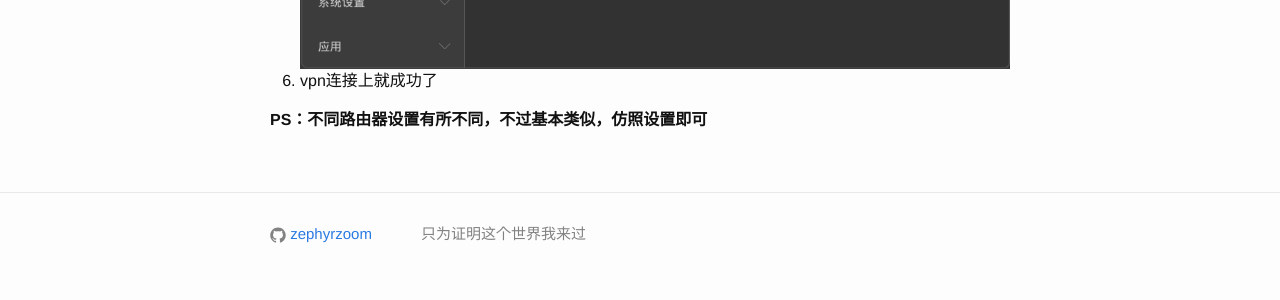
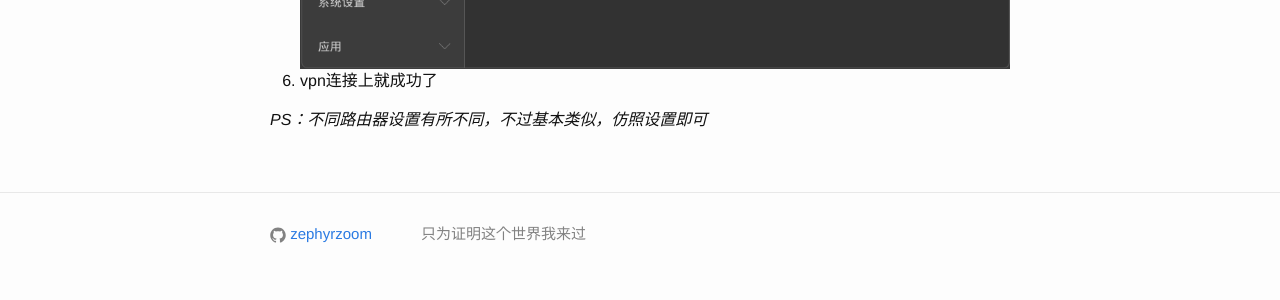
Before and after one commit to zephyrzoom/zephyrzoom.github.io, a Jekyll site: the page built from _posts/2017-03-08-drcom.md, in a window 1280 px wide. Shown: the part 2938-3238 px from the top of the page. Built offline with Jekyll 4.4.1, drawn with Linux system fonts in a browser that asks for light colours; comment, search, counter and statistics services are not loaded.

```diff
--- a/_posts/2017-03-08-drcom.md
+++ b/_posts/2017-03-08-drcom.md
@@ -17,4 +17,4 @@ date: 2017-03-08 18:00:00 +0800
 ![pptp-connected](/image/pptp-connected.png)
 6. vpn连接上就成功了
 
-**PS：不同路由器设置有所不同，不过基本类似，仿照设置即可**
+*PS：不同路由器设置有所不同，不过基本类似，仿照设置即可*
```
